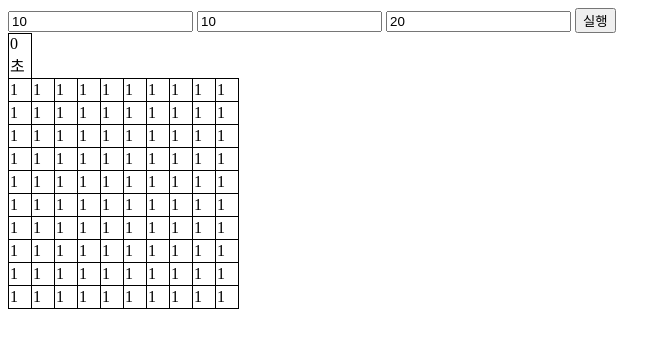
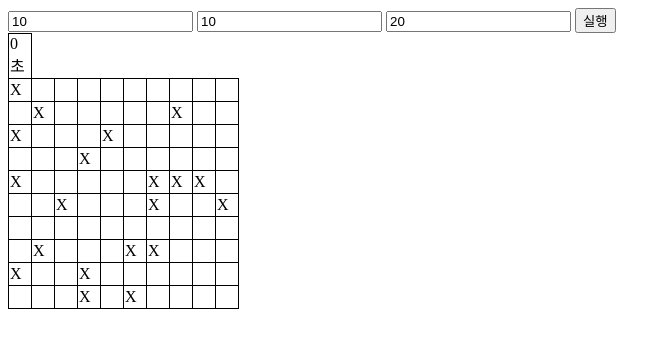
Before and after one commit to Moon-Sangho/Minesweeper, a plain HTML site: page index.html in a window 1280 px wide. Both pictures are taken after a click on the button "실행". Shown: the whole page, without its empty margins (0-671 px from the left). Drawn offline with Linux system fonts and the light colour scheme.

Commit message:
2nd commit

```diff
--- a/index.html
+++ b/index.html
@@ -9,7 +9,7 @@
     <meta property="og:title" content="지뢰찾기">
     <meta property="og:description" content="지뢰찾기 게임 페이지입니다.">
     <meta property="og:image" content="./지뢰찾기.png">
-    <meta property="og:url" content="">
+    <meta property="og:url" content="https://moon-sangho.github.io/Minesweeper/">
     <link rel="stylesheet" href="style.css">
 </head>
 <body>
--- a/main.js
+++ b/main.js
@@ -4,6 +4,20 @@ document.querySelector('#exec').addEventListener('click', function() {
     const mine = parseInt(document.querySelector('#mine').value);
     console.log(hor, ver, mine);
 
+    // 지뢰 위치 뽑기
+    let candidate = Array(hor * ver).fill().map(function(element, index) {
+        return index;
+    });
+    console.log(candidate);
+
+    let shuffle = [];
+    while (candidate.length > 80) {
+        let value = candidate.splice(Math.floor(Math.random() * candidate.length), 1)[0];
+        shuffle.push(value);
+    }
+    console.log(shuffle); // 피셔예이츠 셔플
+
+    // 지뢰 테이블 만들기
     const dataset = [];
     const tbody = document.querySelector('#table tbody');
     for (let i = 0; i < ver; i++) {
@@ -14,9 +28,17 @@ document.querySelector('#exec').addEventListener('click', function() {
             arr.push(1);
             const td = document.createElement('td');
             tr.appendChild(td);
-            td.textContent = 1;
         }
         tbody.appendChild(tr);
     }
     console.log(dataset);
+
+    // 지뢰 심기
+    for (let k = 0; k < shuffle.length; k++) { // ex 49
+        const col = Math.floor(shuffle[k] / 10); // ex 4
+        const row = shuffle[k] % 10; // ex 9
+        console.log(col, row);
+        tbody.children[col].children[row].textContent = 'X'; // ex 화면상 4행 9열에 'X' 표시
+        dataset[col][row] = 'X';
+    }
 });
```
Also changed, not shown: 1 other file.
